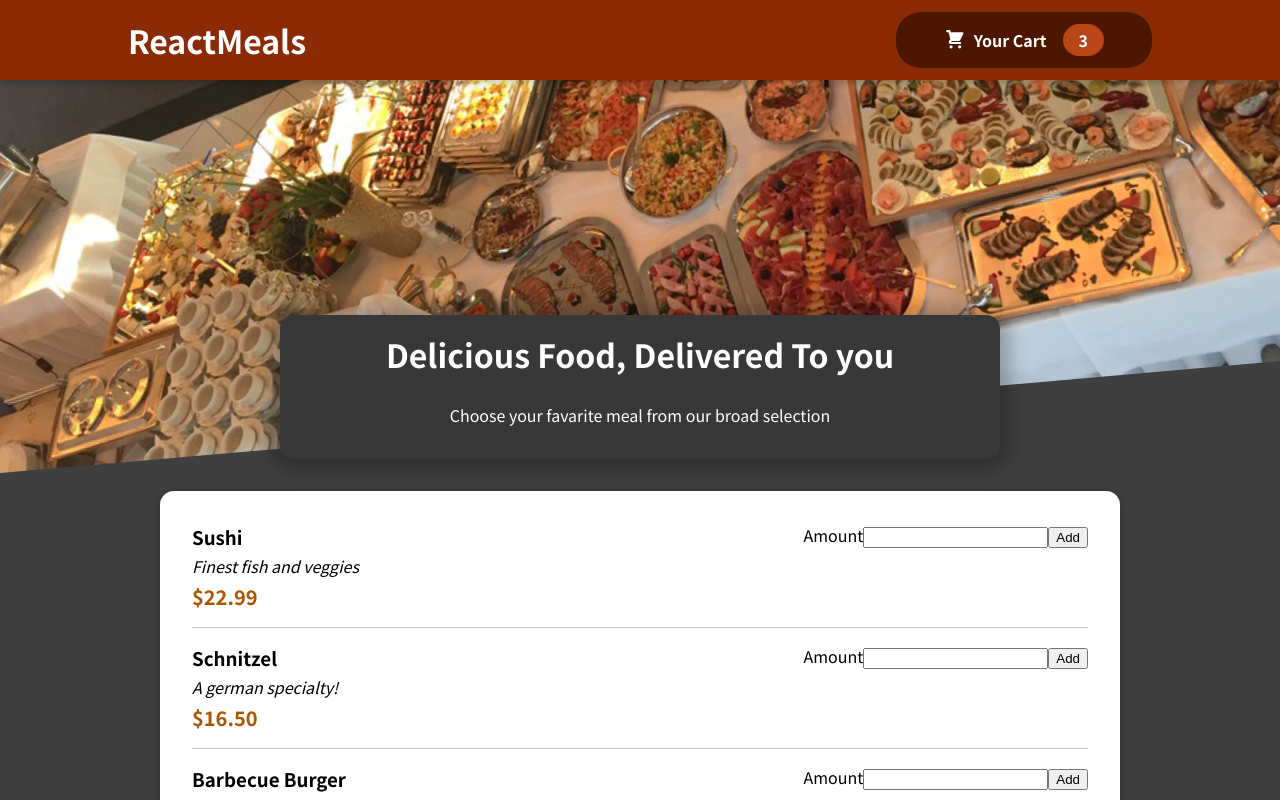
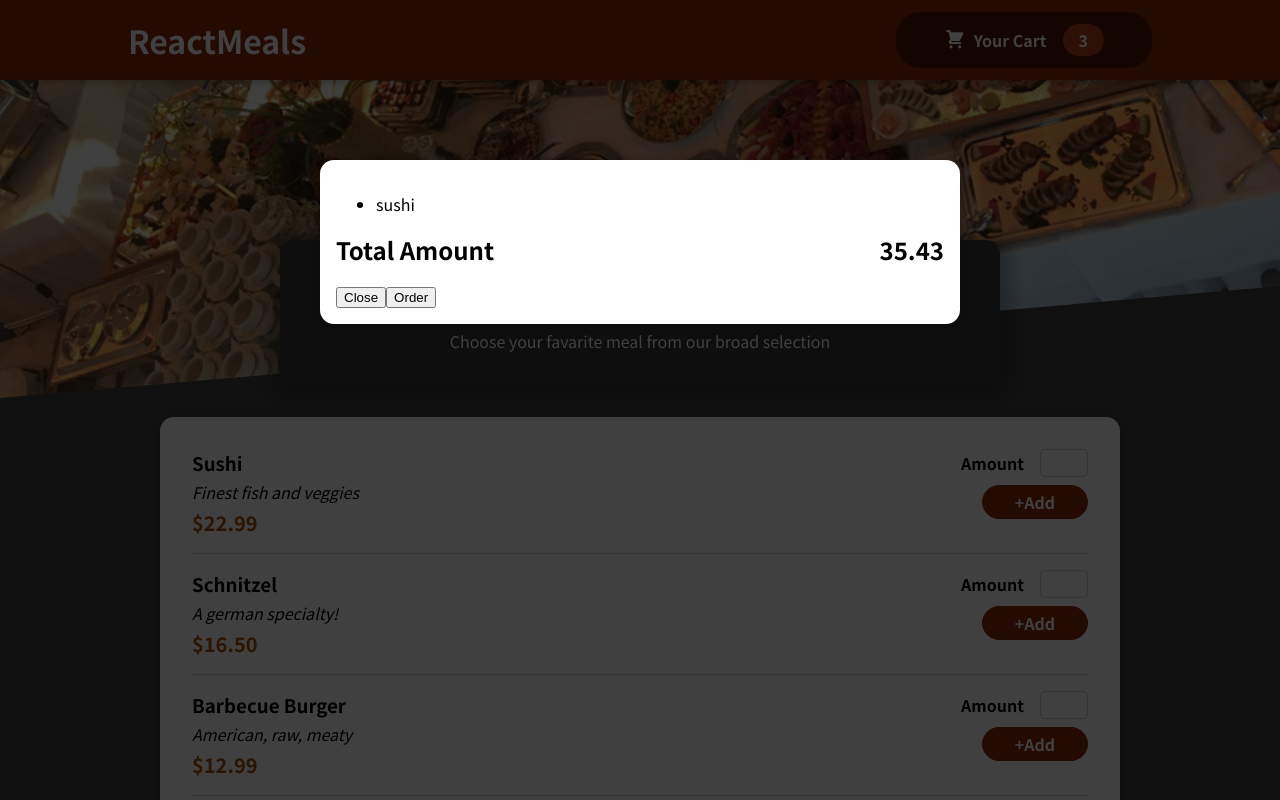
Before and after one commit to Vineeth05kumar/Creating_A_Restarantwebsite, a React (Create React App) app: page / in a window 1280 px wide. Shown: the top 800 px of the page. Built offline with nearby package versions, Linux system fonts and the light colour scheme.

Commit message:
Overlay For Cart using Portal

```diff
--- a/public/index.html
+++ b/public/index.html
@@ -28,6 +28,7 @@
   </head>
   <body>
     <noscript>You need to enable JavaScript to run this app.</noscript>
+    <div id="overlays"></div>
     <div id="root"></div>
     <!--
       This HTML file is a template.
--- a/src/App.js
+++ b/src/App.js
@@ -1,11 +1,13 @@
 import { Fragment } from "react";
 import Header from "./components/Layout/Header";
 import Meals from "./components/Meals/Meals";
+import Cart from './components/Cart/Cart';
+
 
 function App() {
   return (
     <Fragment>
-      <h2>Let's get started!wcececececec</h2>
+      <Cart />
       <Header />
       <main>
         <Meals />
--- /dev/null
+++ b/src/components/Cart/Cart.js
@@ -0,0 +1,28 @@
+import classes from "./Cart.module.css";
+import Modal from '../UI/Modal';
+
+const Cart = (props) => {
+  const cartitem = (
+    <ul>
+      {[{ id: "c1", name: "sushi", amount: 2, price: 12.99 }].map((item) => (
+        <li>{item.name}</li>
+      ))}
+    </ul>
+  );
+
+  return (
+    <Modal>
+      {cartitem}
+      <div className={classes.total}>
+        <span>Total Amount</span>
+        <span>35.43</span>
+      </div>
+      <div className={classes.action}>
+        <button className={classes["button--alt"]}>Close</button>
+        <button className={classes.button}>Order</button>
+      </div>
+    </Modal>
+  );
+};
+
+export default Cart;
--- /dev/null
+++ b/src/components/Cart/Cart.module.css
@@ -0,0 +1,46 @@
+.cart-items {
+    list-style: none;
+    margin: 0;
+    padding: 0;
+    max-height: 20rem;
+    overflow: auto;
+  }
+
+  .total {
+    display: flex;
+    justify-content: space-between;
+    align-items: center;
+    font-weight: bold;
+    font-size: 1.5rem;
+    margin: 1rem 0;
+  }
+
+  .actions {
+    text-align: right;
+  }
+
+  .actions button {
+    font: inherit;
+    cursor: pointer;
+    background-color: transparent;
+    border: 1px solid #8a2b06;
+    padding: 0.5rem 2rem;
+    border-radius: 25px;
+    margin-left: 1rem;
+  }
+
+  .actions button:hover,
+  .actions button:active {
+    background-color: #5a1a01;
+    border-color: #5a1a01;
+    color: white;
+  }
+
+  .actions .button--alt {
+    color: #8a2b06;
+  }
+
+  .actions .button {
+    background-color: #8a2b06;
+    color: white;
+  }
--- a/src/components/Meals/MealItem/MealItemForm.js
+++ b/src/components/Meals/MealItem/MealItemForm.js
@@ -1,11 +1,23 @@
-// import classes from './MealItem.module.css';
+import classes from "./MealItemForm.module.css";
+import Input from "../../UI/Input";
 
-const MealItemForm = props => {
-    return(<div>
-        <label>Amount</label>
-        <input type='number' />
-        <button type="click">Add</button>
-    </div>)
-}
+const MealItemForm = (props) => {
+  return (
+    <form className={classes.form}>
+      <Input
+        label="Amount"
+        input={{
+          id: 'amount',
+          type: "number",
+          min: "1",
+          max: "5",
+          step: "1",
+          defaultVlue: "1",
+        }}
+      />
+      <button type="click">+Add</button>
+    </form>
+  );
+};
 
 export default MealItemForm;
--- /dev/null
+++ b/src/components/UI/Input.js
@@ -0,0 +1,10 @@
+import classes from './Input.module.css';
+
+const Input = props => {
+    return <div className={classes.input}>
+        <label htmlFor={props.input.id}>{props.label}</label>
+        <input {...props.input}/>
+    </div>
+};
+
+export default Input;
--- /dev/null
+++ b/src/components/UI/Input.module.css
@@ -0,0 +1,18 @@
+.input {
+    display: flex;
+    align-items: center;
+    margin-bottom: 0.5rem;
+  }
+
+  .input label {
+    font-weight: bold;
+    margin-right: 1rem;
+  }
+
+  .input input {
+    width: 3rem;
+    border-radius: 5px;
+    border: 1px solid #ccc;
+    font: inherit;
+    padding-left: 0.5rem;
+  }
--- /dev/null
+++ b/src/components/UI/Modal.js
@@ -0,0 +1,32 @@
+import { Fragment } from "react";
+import ReactDom from "react-dom";
+
+import classes from "./Modal.module.css";
+
+const Backderop = (props) => {
+  return <div className={classes.backdrop} />;
+};
+
+const ModalOverlay = (props) => {
+  return (
+    <div className={classes.modal}>
+      <div className={classes.content}>{props.children}</div>
+    </div>
+  );
+};
+
+const portalElement = document.getElementById("overlays");
+
+const Modal = (props) => {
+  return (
+    <Fragment>
+      {ReactDom.createPortal(<Backderop />, portalElement)}
+      {ReactDom.createPortal(
+        <ModalOverlay>{props.children}</ModalOverlay>,
+        portalElement
+      )}
+    </Fragment>
+  );
+};
+
+export default Modal;
--- /dev/null
+++ b/src/components/UI/Modal.module.css
@@ -0,0 +1,40 @@
+.backdrop {
+    position: fixed;
+    top: 0;
+    left: 0;
+    width: 100%;
+    height: 100vh;
+    z-index: 20;
+    background-color: rgba(0, 0, 0, 0.75);
+  }
+
+  .modal {
+    position: fixed;
+    top: 20vh;
+    left: 5%;
+    width: 90%;
+    background-color: white;
+    padding: 1rem;
+    border-radius: 14px;
+    box-shadow: 0 2px 8px rgba(0, 0, 0, 0.25);
+    z-index: 30;
+    animation: slide-down 300ms ease-out forwards;
+  }
+
+  @media (min-width: 768px) {
+    .modal {
+      width: 40rem;
+      left: calc(50% - 20rem);
+    }
+  }
+
+  @keyframes slide-down {
+    from {
+      opacity: 0;
+      transform: translateY(-3rem);
+    }
+    to {
+      opacity: 1;
+      transform: translateY(0);
+    }
+  }
```
